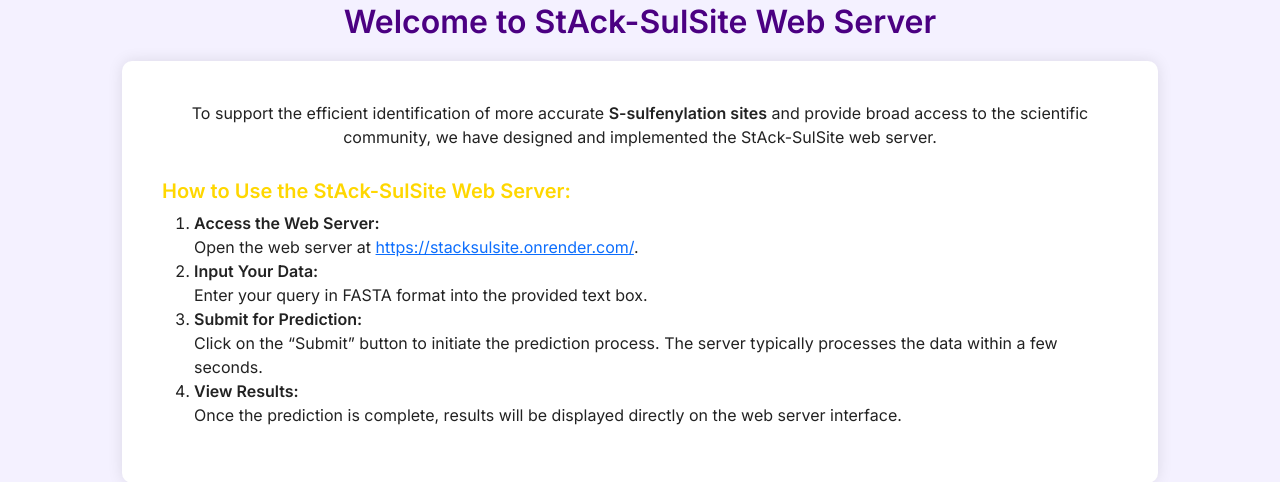
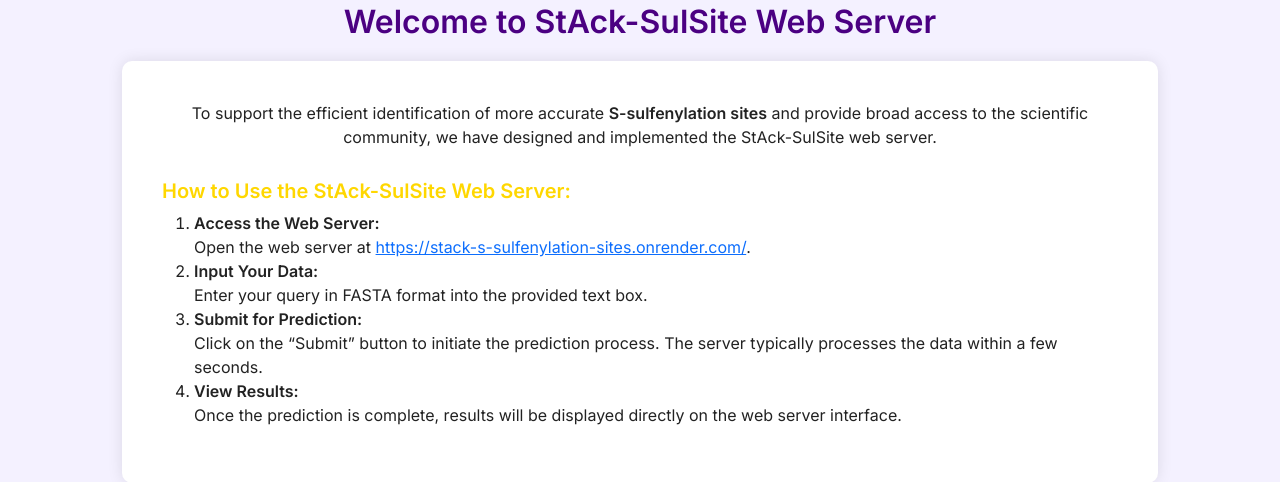
Before and after one commit to sufian00t/stack-S-Sulfenylation-sites, a Flask app: page /about in a window 1280 px wide. Shown: the part 223-705 px from the top of the page. Run offline with Flask 3, Linux system fonts and the light colour scheme.

Commit message:
Update about.html

```diff
--- a/templates/about.html
+++ b/templates/about.html
@@ -117,7 +117,7 @@
             <div class="steps">
                 <h5>How to Use the StAck-SulSite Web Server:</h5>
                 <ol>
-                    <li><strong>Access the Web Server:</strong><br> Open the web server at <a href="https://stacksulsite.onrender.com/" target="_blank">https://stacksulsite.onrender.com/</a>.</li>
+                    <li><strong>Access the Web Server:</strong><br> Open the web server at <a href="https://stack-s-sulfenylation-sites.onrender.com" target="_blank">https://stack-s-sulfenylation-sites.onrender.com/</a>.</li>
                     <li><strong>Input Your Data:</strong><br> Enter your query in FASTA format into the provided text box.</li>
                     <li><strong>Submit for Prediction:</strong><br> Click on the “Submit” button to initiate the prediction process. The server typically processes the data within a few seconds.</li>
                     <li><strong>View Results:</strong><br> Once the prediction is complete, results will be displayed directly on the web server interface.</li>
```
